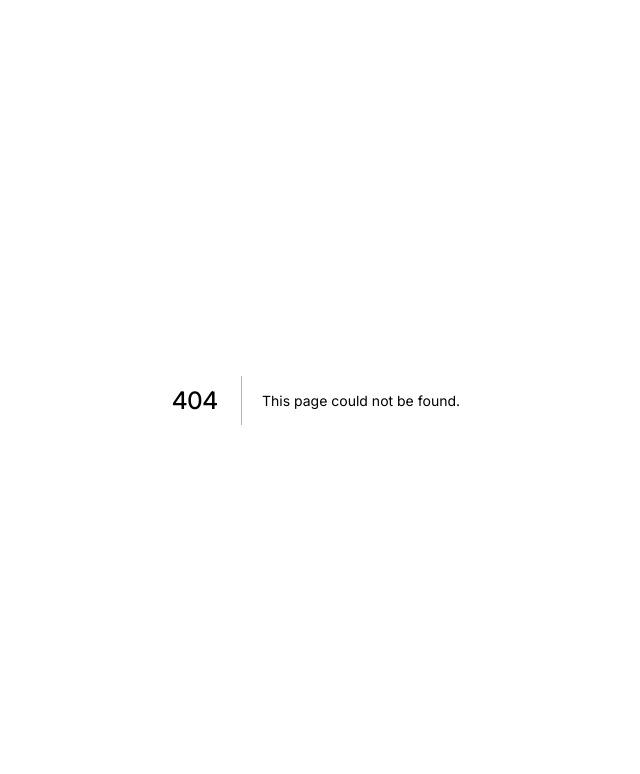
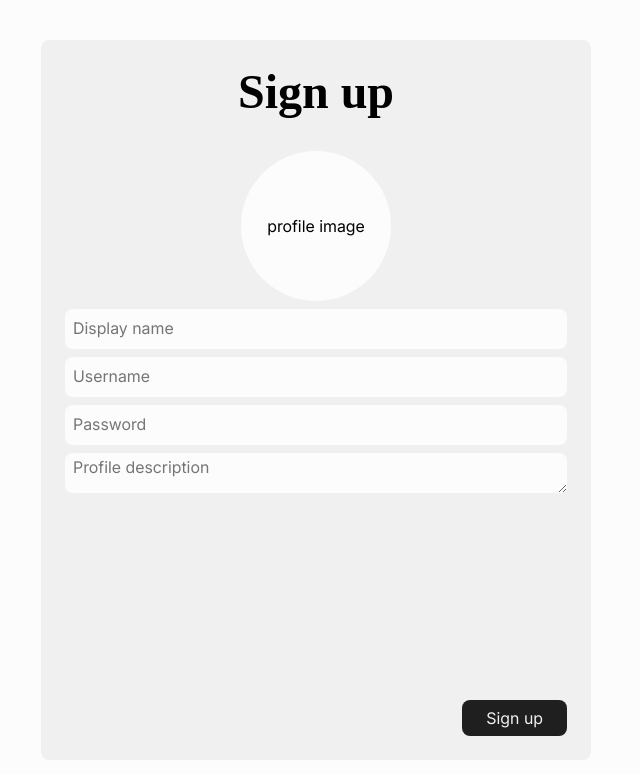
Before and after one commit to AlexanderLaurencio/inkora-frontend, a Next.js app: page /signup in a window 1280 px wide. Before the commit this address had no page. Shown: the top 774 px of the page, without its empty margins (324-964 px from the left). Built offline with nearby package versions, Linux system fonts and the light colour scheme; a web font is replaced by a local one.

Commit message:
Adding signup page

```diff
--- a/src/app/global.css
+++ b/src/app/global.css
@@ -1,4 +1,3 @@
-
 @font-face {
     font-family: 'Inter';
     src: url("/fonts/Inter/Inter-VariableFont_opsz\,wght.ttf") format("truetype");
--- a/src/app/login/layout.tsx
+++ b/src/app/login/layout.tsx
@@ -1,7 +1,7 @@
 import type { Metadata } from "next";
 
 export const metadata: Metadata = {
-  title: "Inkora | Login",
+  title: "Inkora | Log in",
   description: "Inkora is blogging platform where users can blogs publish posts",
 };
 
--- a/src/app/login/page.tsx
+++ b/src/app/login/page.tsx
@@ -4,7 +4,7 @@ import LoginFormSkeleton from "./components/loginForm/loginFormSkeleton"
 
 export default function Login() {
     return(
-        <main>
+        <main data-testid="login">
             <Suspense fallback={<LoginFormSkeleton />}>
                 <LoginForm />
             </Suspense>
--- /dev/null
+++ b/src/app/signup/components/signupForm/signupForm.module.css
@@ -0,0 +1,97 @@
+.form, .formSkeleton{
+    margin: auto;
+    justify-self: center;
+    background-color: var(--bg-secondary);
+    height: 90dvh;
+    max-height: 860px;
+    border-radius: var(--border-radius-small);
+    padding: var(--space-x);
+    display: flex;
+    flex-direction: column;
+    width: 90%;
+    max-width: 550px;
+    margin-top: var(--space-xxl);
+}
+
+.formSkeleton{
+    user-select: none;
+    pointer-events: none;
+}
+
+.form h2, .formSkeleton h2{
+    font-size: var(--font-size-h2);
+    font-family: "Merriweather";
+    text-align: center;
+    margin-bottom: var(--space-x);
+}
+
+.formSkeleton h2{
+    background-color: var(--bg-primary);
+    width: max-content;
+    border-radius: calc(var(--border-radius-large) * 6);
+    color: transparent;
+    align-self: center;
+}
+
+.form input, .form label, .formSkeleton input, .formSkeleton label{
+    margin-top: var(--space-s);
+}
+
+.inputProfileImage, .formSkeleton .inputProfileImageSkeleton{
+    display: none;
+}
+
+label:has(.inputProfileImage, .inputProfileImageSkeleton){
+    display: flex;
+    align-self: center;
+    justify-content: center;
+    align-items: center;
+    width: 150px;
+    height: 150px;
+    clip-path: circle();
+    background-color: var(--bg-primary);
+}
+
+.form input:not(.inputProfileImage), .form textarea,
+.formSkeleton input:not(.inputProfileImage), .formSkeleton textarea{
+    border: 0;
+    border-radius: var(--border-radius-small);
+    background-color: var(--bg-primary);
+    padding: var(--space-xs) var(--space-s);
+    height: 40px;
+    margin-top: var(--space-s);
+}
+
+.form textarea, .formSkeleton textarea{
+    resize: vertical;
+    max-height: 50px;
+}
+
+.form input:not(.inputProfileImage)::placeholder, .form textarea::placeholder{
+    font-size: var(--font-size-small);
+}
+
+.form input:focus-visible, .form textarea:focus-visible{
+    outline: none;
+}
+
+.form_button_signup, .form_button_signupSkeleton{
+    align-self: end;
+    margin-top: auto;
+    padding: var(--space-s) var(--space-x);
+    border: 0;
+    border-radius: var(--border-radius-small);
+    color: var(--bg-secondary);
+    background-color: var(--text-primary);
+    font-size: var(--font-size-small);
+    transition: opacity .15s ease-in-out;
+}
+
+.form_button_signupSkeleton{
+    color: transparent;
+    background-color: var(--bg-primary);
+}
+
+.form_button_signup:hover{
+    opacity: .8;
+}
--- /dev/null
+++ b/src/app/signup/components/signupForm/signupForm.tsx
@@ -0,0 +1,22 @@
+import styles from "./signupForm.module.css"
+
+export default function SignupForm() {
+    return(
+        <form className={styles.form}>
+            <h2>Sign up</h2>
+            <label>
+                profile image
+                <input type="file" name="image" className={styles.inputProfileImage}/>
+            </label>
+            <input type="text" name="displayName" maxLength={30} aria-label="display name" required
+                placeholder="Display name"/>
+            <input type="text" name="username" maxLength={30} aria-label="username name" required
+                placeholder="Username"/>
+            <input type="password" name="password" aria-label="password" required placeholder="Password"
+            minLength={8}/>
+            <textarea name="description" maxLength={120} aria-label="profile description"
+            placeholder="Profile description"/>
+            <button className={styles.form_button_signup}>Sign up</button>
+        </form>
+    )
+}
--- /dev/null
+++ b/src/app/signup/components/signupForm/signupFormSkeleton.tsx
@@ -0,0 +1,21 @@
+import styles from "./signupForm.module.css"
+
+export default function SignupFormSkeleton() {
+    return(
+        <form className={styles.formSkeleton}>
+            <h2>Sign up</h2>
+            <label>
+                <input type="file" name="image" className={styles.inputProfileImageSkeleton}/>
+            </label>
+            <input type="text" name="displayName" aria-label="display name" required
+               />
+            <input type="text" name="username" aria-label="username name" required
+                />
+            <input type="password" name="password" aria-label="password" required
+            minLength={8}/>
+            <textarea name="description" aria-label="profile description"
+            />
+            <button className={styles.form_button_signupSkeleton}>Sign up</button>
+        </form>
+    )
+}
--- /dev/null
+++ b/src/app/signup/layout.tsx
@@ -0,0 +1,14 @@
+import type { Metadata } from "next";
+
+export const metadata: Metadata = {
+  title: "Inkora | Sign up",
+  description: "Inkora is blogging platform where users can blogs publish posts",
+};
+
+export default function SignupLayout({ children }: LayoutProps<"/signup">) {
+  return (
+    <>
+      {children}
+    </>
+  );
+}
--- /dev/null
+++ b/src/app/signup/page.tsx
@@ -0,0 +1,13 @@
+import { Suspense } from "react";
+import SignupForm from "./components/signupForm/signupForm";
+import SignupFormSkeleton from "./components/signupForm/signupFormSkeleton";
+
+export default function Signup() {
+    return(
+        <main data-testid="signup">
+            <Suspense fallback={<SignupFormSkeleton />}>
+                <SignupForm />
+            </Suspense>
+        </main>
+    )
+}
```
